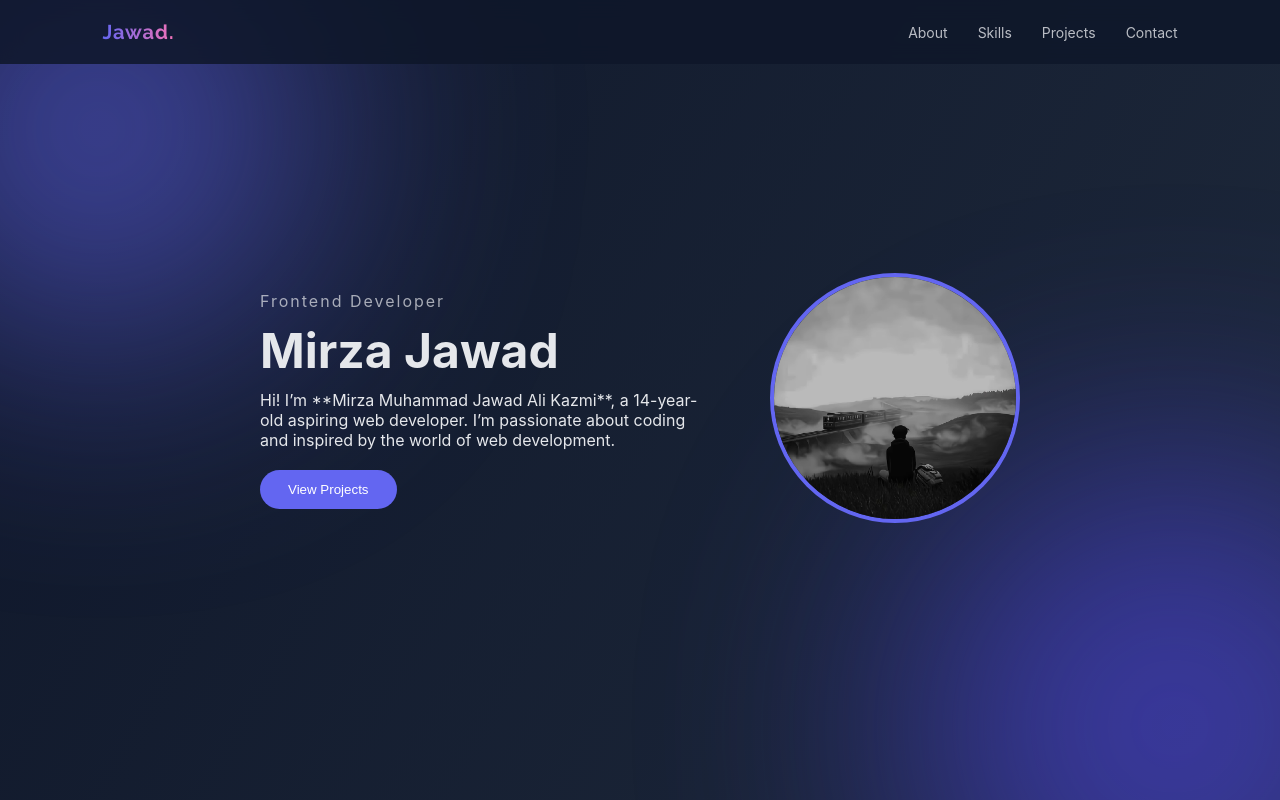
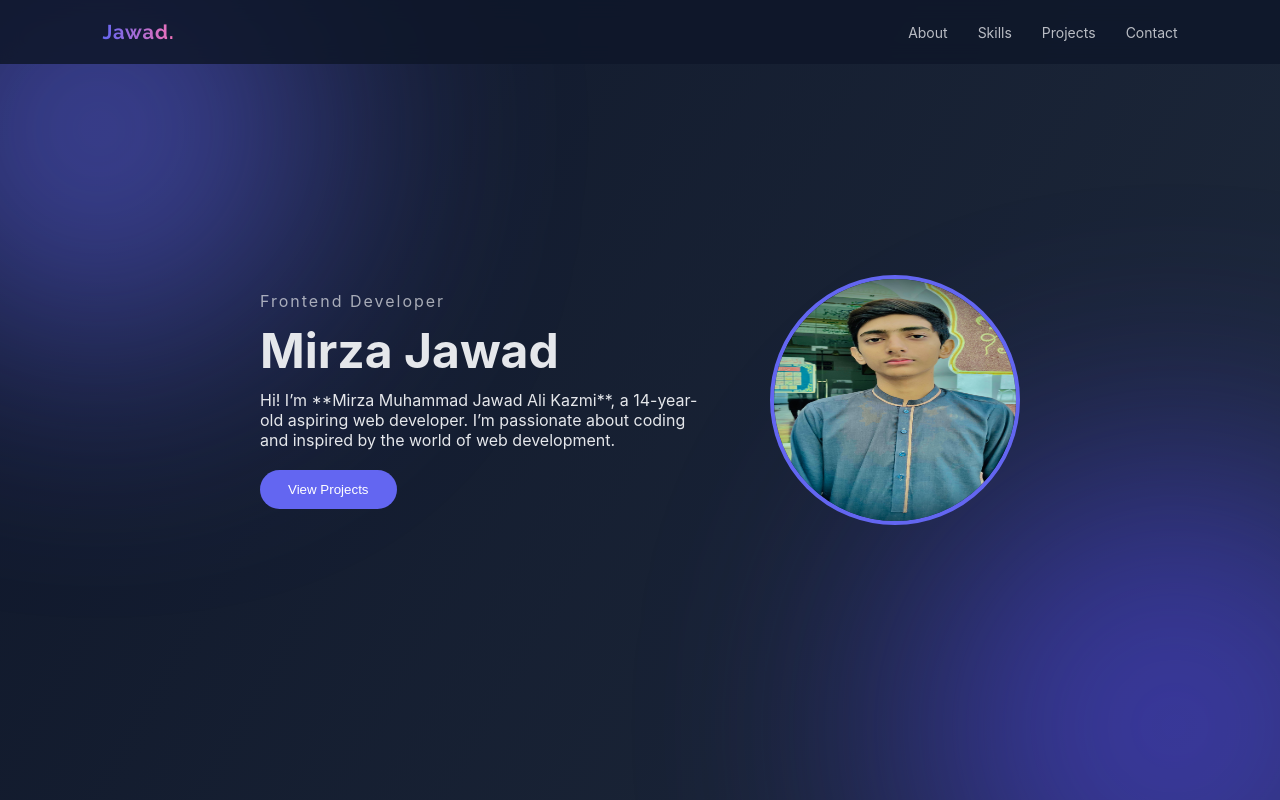
Before and after one commit to mirzajawad804/Portfolio, a React (Vite) app: page / in a window 1280 px wide. Shown: the top 800 px of the page. Built offline with nearby package versions, Linux system fonts and the light colour scheme.

Commit message:
update image

```diff
--- a/src/components/About.jsx
+++ b/src/components/About.jsx
@@ -1,6 +1,6 @@
 import React from "react";
 import "../styles/global.css";
-import aboutImg from "../assets/images/about-me.jpg"; // apni image path yahan dal do
+import aboutImg from "../assets/images/about-me.jpg";
 
 function About() {
   return (
--- a/src/components/Hero.jsx
+++ b/src/components/Hero.jsx
@@ -1,5 +1,5 @@
 import React from "react";
-import profileImage from "../assets/images/profile.png";
+import profileImage from "../assets/images/profile.jpg";
 import "../styles/global.css";
 
 function Hero() {
--- a/src/styles/global.css
+++ b/src/styles/global.css
@@ -72,13 +72,18 @@ section {
 .hero-text button:hover {
   background: #4f46e5;
 }
-
 /* Hero image */
 .hero-image .hero-img {
   width: 250px;
+  height: 250px;
   border-radius: 50%;
   border: 4px solid #6366f1;
-  transition: transform 0.5s, box-shadow 0.5s;
+  background-size: cover;
+  background-position: center;
+  background-repeat: no-repeat;
+  transition: transform 0.5s ease, box-shadow 0.5s ease;
+  display: block;
+  margin: 0 auto;
 }
 
 .hero-image .hero-img:hover {
```
Also changed, not shown: src/assets/images/profile.jpg (added), src/assets/images/profile.png (deleted).
